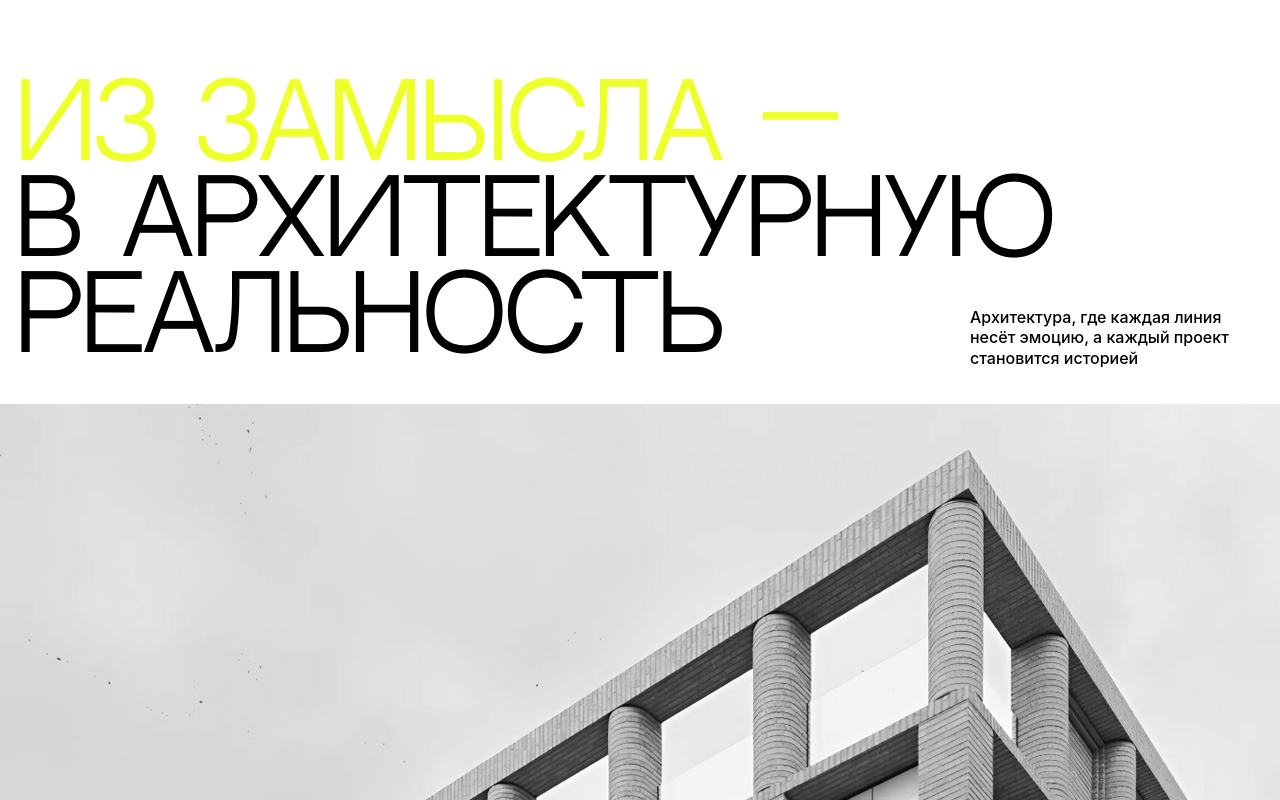
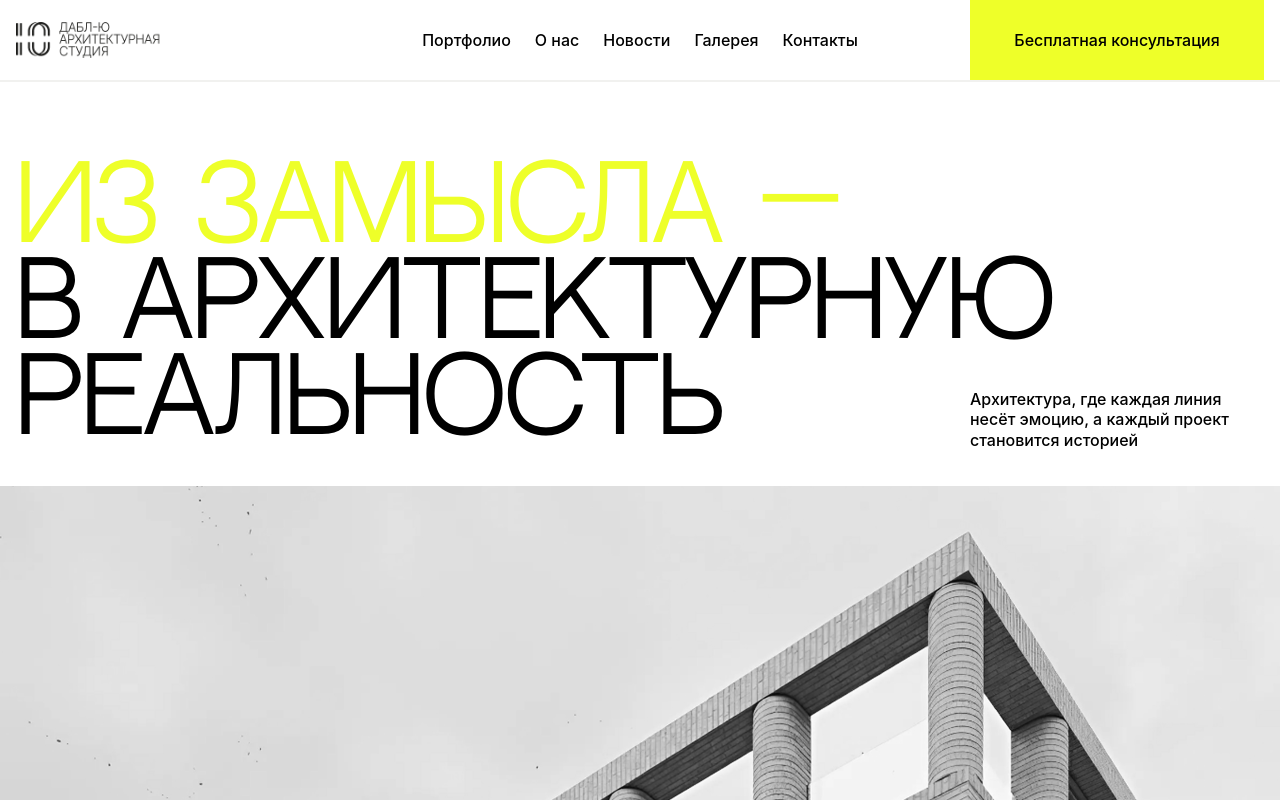
Before and after one commit to vastolya/uu, a Next.js app: page / in a window 1280 px wide. Shown: the top 800 px of the page. Built offline with nearby package versions, Linux system fonts and the light colour scheme.

Commit message:
button refactor c: , add basic header

```diff
--- a/src/app/globals.css
+++ b/src/app/globals.css
@@ -74,5 +74,4 @@ button {
   letter-spacing: var(--ls-default);
   font-family: var(--font-body);
   font-weight: var(--font-weight-medium);
-  border-radius: var(--radius-sm);
 }
--- a/src/app/layout.tsx
+++ b/src/app/layout.tsx
@@ -1,5 +1,6 @@
 import type { Metadata } from "next";
 import "./globals.css";
+import Header from "@/components/layout/Header";
 
 export const metadata: Metadata = {
   title: "Дабл-Ю",
@@ -13,7 +14,10 @@ export default function RootLayout({
 }>) {
   return (
     <html lang="ru">
-      <body>{children}</body>
+      <body>
+        <Header />
+        {children}
+      </body>
     </html>
   );
 }
--- a/src/app/page.tsx
+++ b/src/app/page.tsx
@@ -84,7 +84,7 @@ export default function Home() {
         </div>
       </PageSection>
 
-      <h1 className="">H1 — NeutralFace / 100px / 400 / 96% / 0%</h1>
+      <h1>H1 — NeutralFace / 100px / 400 / 96% / 0%</h1>
       <h2>H2 — NeutralFace / 49px / 400 / 115% / 0%</h2>
       <h3>H3 — Inter / 28px / 700 / 116% / -2%</h3>
       <p className="subtitle">Subtitle — Inter / 16px / 500 / 128% / 0%</p>
--- a/src/app/tokens.css
+++ b/src/app/tokens.css
@@ -6,6 +6,7 @@
   --color-black: #1d1d1b;
   --color-white: #ffffff;
   --color-gray: #9f9f9d;
+  --color-border-gray: #f1f1ef;
   --color-background: #ffffff;
   --color-foreground: #1d1d1b;
 
--- /dev/null
+++ b/src/components/layout/Header.tsx
@@ -0,0 +1,37 @@
+import React from "react";
+import Image from "next/image";
+import { PageSection } from "./PageSection";
+import LogoUU from "../../../public/logoUU.png";
+import Link from "next/link";
+
+const Header = () => {
+  return (
+    <div className="border-b-2 border-[var(--color-border-gray)]">
+      <PageSection>
+        <div className="col-span-2 relative">
+          <Image
+            src={LogoUU}
+            alt="LogoUU"
+            fill
+            sizes="auto"
+            className="py-5 object-contain"
+          />
+        </div>
+        <div className="col-span-4 flex justify-center items-center gap-6">
+          {["Портфолио", "О нас", "Новости", "Галерея", "Контакты"].map(
+            (item, index) => (
+              <Link key={index} href={"/"}>
+                <button className="cursor-pointer">{item}</button>
+              </Link>
+            )
+          )}
+        </div>
+        <button className="col-span-2 py-7 w-full bg-[var(--color-primary)] ">
+          Бесплатная консультация
+        </button>
+      </PageSection>
+    </div>
+  );
+};
+
+export default Header;
--- a/src/components/ui/Button.tsx
+++ b/src/components/ui/Button.tsx
@@ -12,7 +12,7 @@ interface ButtonProps {
 }
 
 const baseStyles =
-  "flex justify-center items-center gap-2 w-fit rounded-xl font-medium transition-colors duration-300 cursor-pointer";
+  "flex justify-center items-center gap-2 w-fit rounded-[var(--radius-sm)] font-medium transition-colors duration-300 cursor-pointer";
 
 const variantStyles: Record<NonNullable<ButtonProps["variant"]>, string> = {
   primary:
```
Also changed, not shown: public/logoUU.png (added).
